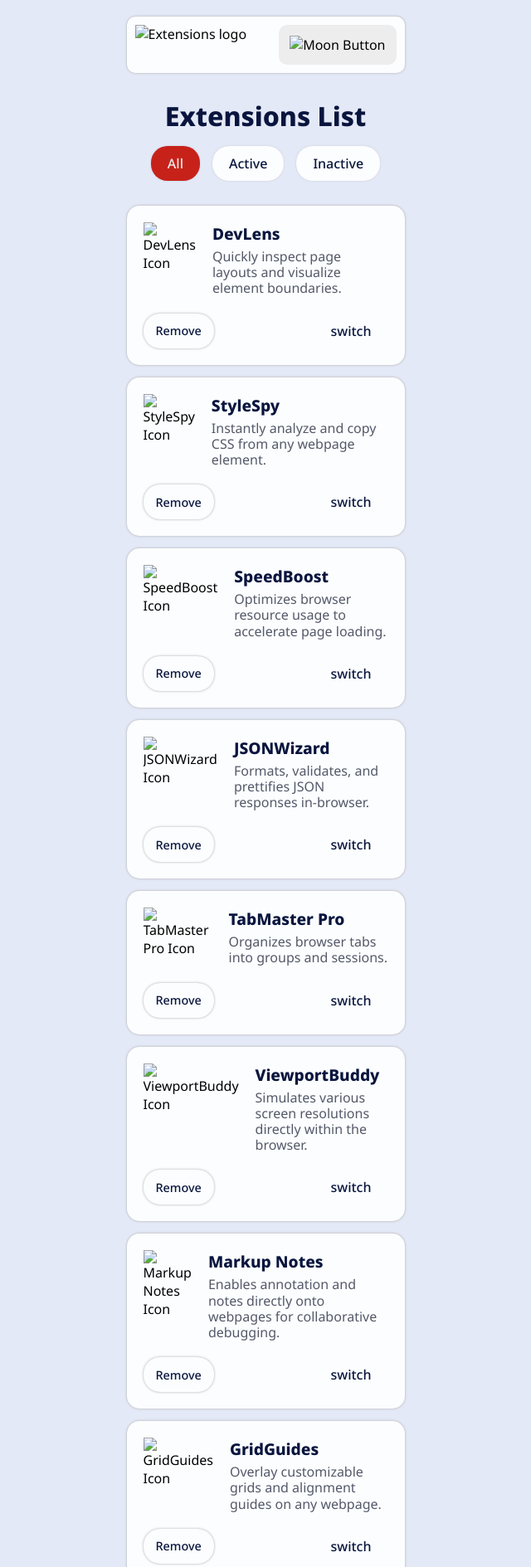
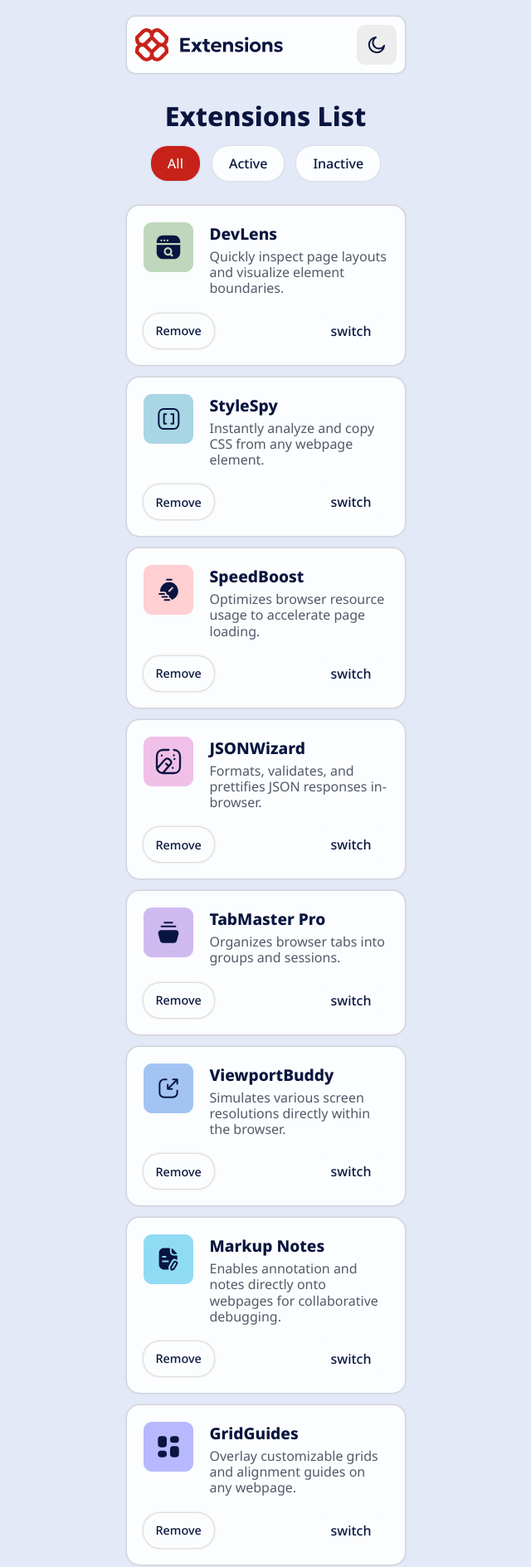
Before and after one commit to julianchoripan/FM-browser-extensions-manager-UI, a plain HTML site: page index.html in a window 1280 px wide. Shown: the top 1889 px of the page at 83% size, without its empty margins (320-960 px from the left). Drawn offline with Linux system fonts and the light colour scheme; the site is published under a folder, as on GitHub Pages, so addresses that start at the root find nothing; a script that the page names is missing.

Commit message:
Updated media routes

```diff
--- a/index.html
+++ b/index.html
@@ -9,7 +9,7 @@
       rel="icon"
       type="image/png"
       sizes="32x32"
-      href="./assets/images/favicon-32x32.png"
+      href="assets/images/favicon-32x32.png"
     />
     <link rel="stylesheet" href="css/style.css" />
 
@@ -18,9 +18,9 @@
   <body>
     <div class="main-wrapper">
       <header>
-        <img src="/assets/images/logo.svg" alt="Extensions logo" />
+        <img src="assets/images/logo.svg" alt="Extensions logo" />
         <figure>
-          <img src="/assets/images/icon-moon.svg" alt="Moon Button" />
+          <img src="assets/images/icon-moon.svg" alt="Moon Button" />
         </figure>
       </header>
       <section class="main-info">
@@ -39,7 +39,7 @@
         <!-- DevLens -->
         <article class="extensions">
           <div class="extensions-info">
-            <img src="/assets/images/logo-devlens.svg" alt="DevLens Icon" />
+            <img src="assets/images/logo-devlens.svg" alt="DevLens Icon" />
             <div class="extensions-info-txt">
               <h2>DevLens</h2>
               <p>
@@ -58,7 +58,7 @@
         <!-- StyleSpy -->
         <article class="extensions">
           <div class="extensions-info">
-            <img src="/assets/images/logo-style-spy.svg" alt="StyleSpy Icon" />
+            <img src="assets/images/logo-style-spy.svg" alt="StyleSpy Icon" />
             <div class="extensions-info-txt">
               <h2>StyleSpy</h2>
               <p>Instantly analyze and copy CSS from any webpage element.</p>
@@ -76,7 +76,7 @@
         <article class="extensions">
           <div class="extensions-info">
             <img
-              src="/assets/images/logo-speed-boost.svg"
+              src="assets/images/logo-speed-boost.svg"
               alt="SpeedBoost Icon"
             />
             <div class="extensions-info-txt">
@@ -98,7 +98,7 @@
         <article class="extensions">
           <div class="extensions-info">
             <img
-              src="/assets/images/logo-json-wizard.svg"
+              src="assets/images/logo-json-wizard.svg"
               alt="JSONWizard Icon"
             />
             <div class="extensions-info-txt">
@@ -120,7 +120,7 @@
         <article class="extensions">
           <div class="extensions-info">
             <img
-              src="/assets/images/logo-tab-master-pro.svg"
+              src="assets/images/logo-tab-master-pro.svg"
               alt="TabMaster Pro Icon"
             />
             <div class="extensions-info-txt">
@@ -140,7 +140,7 @@
         <article class="extensions">
           <div class="extensions-info">
             <img
-              src="/assets/images/logo-viewport-buddy.svg"
+              src="assets/images/logo-viewport-buddy.svg"
               alt="ViewportBuddy Icon"
             />
             <div class="extensions-info-txt">
@@ -163,7 +163,7 @@
         <article class="extensions">
           <div class="extensions-info">
             <img
-              src="/assets/images/logo-markup-notes.svg"
+              src="assets/images/logo-markup-notes.svg"
               alt="Markup Notes Icon"
             />
             <div class="extensions-info-txt">
@@ -186,7 +186,7 @@
         <article class="extensions">
           <div class="extensions-info">
             <img
-              src="/assets/images/logo-grid-guides.svg"
+              src="assets/images/logo-grid-guides.svg"
               alt="GridGuides Icon"
             />
             <div class="extensions-info-txt">
@@ -208,7 +208,7 @@
         <article class="extensions">
           <div class="extensions-info">
             <img
-              src="/assets/images/logo-palette-picker.svg"
+              src="assets/images/logo-palette-picker.svg"
               alt="Palette Picker Icon"
             />
             <div class="extensions-info-txt">
@@ -228,7 +228,7 @@
         <article class="extensions">
           <div class="extensions-info">
             <img
-              src="/assets/images/logo-link-checker.svg"
+              src="assets/images/logo-link-checker.svg"
               alt="LinkChecker Icon"
             />
             <div class="extensions-info-txt">
@@ -248,7 +248,7 @@
         <article class="extensions">
           <div class="extensions-info">
             <img
-              src="/assets/images/logo-dom-snapshot.svg"
+              src="assets/images/logo-dom-snapshot.svg"
               alt="DOM Snapshot Icon"
             />
             <div class="extensions-info-txt">
@@ -268,7 +268,7 @@
         <article class="extensions">
           <div class="extensions-info">
             <img
-              src="/assets/images/logo-console-plus.svg"
+              src="assets/images/logo-console-plus.svg"
               alt="ConsolePlus Icon"
             />
             <div class="extensions-info-txt">
```
